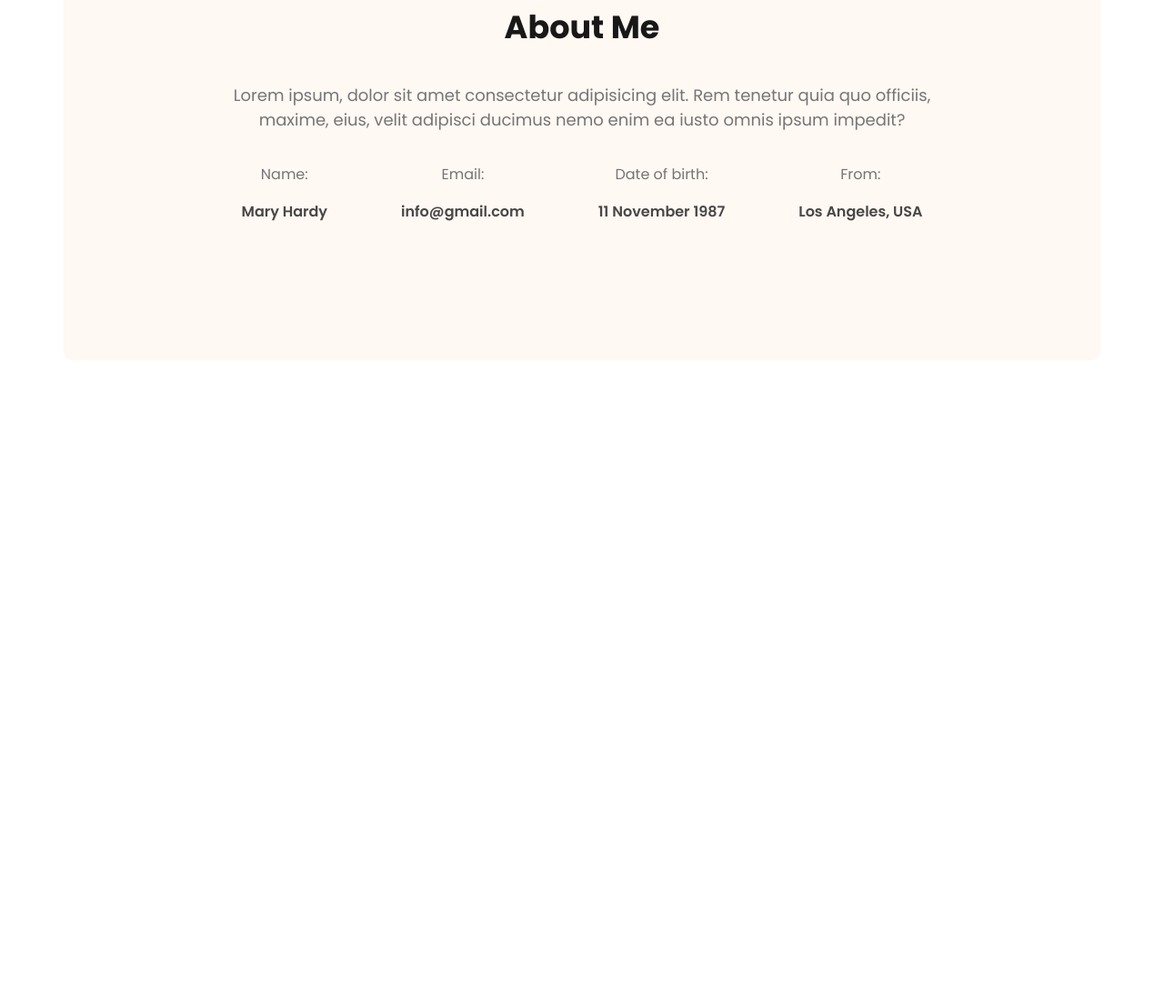
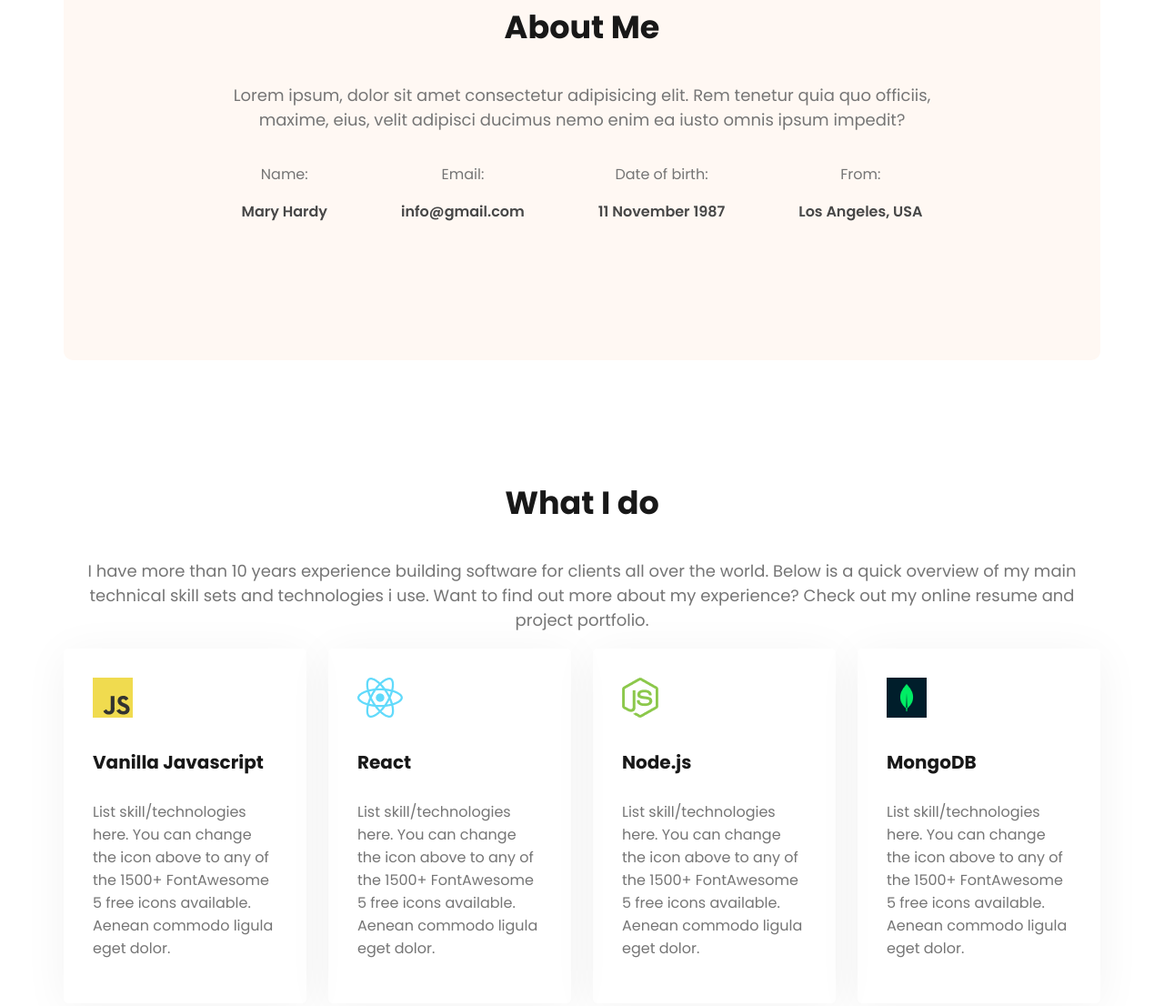
Before and after one commit to mfbhai10/web_dev_portfolio_PH, a plain HTML site: page index.html in a window 1280 px wide. Shown: the part 1134-2240 px from the top of the page at 91% size. Before the commit the page ends 1538 px from the top, so only its background shows below. Drawn offline with Linux system fonts and the light colour scheme.

Commit message:
Skill section added

```diff
--- a/index.html
+++ b/index.html
@@ -37,11 +37,12 @@
 
     <main>
       <section class="about secondary-bgc">
+        <div class="about-box">
           <h3 class="section-title">About Me</h3>
           <p class="section-description">
-          Lorem ipsum, dolor sit amet consectetur adipisicing elit. Rem tenetur
-          quia quo officiis, maxime, eius, velit adipisci ducimus nemo enim ea
-          iusto omnis ipsum impedit?
+            Lorem ipsum, dolor sit amet consectetur adipisicing elit. Rem
+            tenetur quia quo officiis, maxime, eius, velit adipisci ducimus nemo
+            enim ea iusto omnis ipsum impedit?
           </p>
           <div class="about-items">
             <div class="about-item">
@@ -61,6 +62,56 @@
               <p class="item-description">Los Angeles, USA</p>
             </div>
           </div>
+        </div>
+      </section>
+
+      <section class="skills">
+        <h3 class="section-title text-center">What I do</h3>
+        <p class="section-description text-center">
+          I have more than 10 years experience building software for clients all
+          over the world. Below is a quick overview of my main technical skill
+          sets and technologies i use. Want to find out more about my
+          experience? Check out my online resume and project portfolio.
+        </p>
+
+        <div class="skills-container">
+          <div class="skill">
+            <img src="./images/icons/js.png" alt="JS" />
+            <h4 class="skill-title">Vanilla Javascript</h4>
+            <p class="skill-description">
+              List skill/technologies here. You can change the icon above to any
+              of the 1500+ FontAwesome 5 free icons available. Aenean commodo
+              ligula eget dolor.
+            </p>
+          </div>
+          <div class="skill">
+            <img src="./images/icons/react.png" alt="React" />
+            <h4 class="skill-title">React</h4>
+            <p class="skill-description">
+              List skill/technologies here. You can change the icon above to any
+              of the 1500+ FontAwesome 5 free icons available. Aenean commodo
+              ligula eget dolor.
+            </p>
+          </div>
+          <div class="skill">
+            <img src="./images/icons/nodejs.png" alt="Node.js" />
+            <h4 class="skill-title">Node.js</h4>
+            <p class="skill-description">
+              List skill/technologies here. You can change the icon above to any
+              of the 1500+ FontAwesome 5 free icons available. Aenean commodo
+              ligula eget dolor.
+            </p>
+          </div>
+          <div class="skill">
+            <img src="./images/icons/mongo.png" alt="MongoDB" />
+            <h4 class="skill-title">MongoDB</h4>
+            <p class="skill-description">
+              List skill/technologies here. You can change the icon above to any
+              of the 1500+ FontAwesome 5 free icons available. Aenean commodo
+              ligula eget dolor.
+            </p>
+          </div>
+        </div>
       </section>
     </main>
 
--- a/style.css
+++ b/style.css
@@ -31,6 +31,11 @@
   background-repeat: no-repeat;
   background-position: top left, bottom right;
 }
+
+.text-center {
+  text-align: center;
+}
+
 /* Nav style adding */
 nav {
   display: flex;
@@ -112,6 +117,10 @@
   border-radius: 10px;
 }
 
+.about-box {
+  border: 1px sold var(--dark-3);
+}
+
 .about-items {
   display: flex;
   justify-content: space-around;
@@ -123,3 +132,28 @@
   color: var(--dark-2);
   font-weight: 600;
 }
+
+/* skills style */
+.skills {
+  margin-top: 130px;
+}
+
+.skills-container {
+  display: flex;
+  gap: 24px;
+}
+
+.skill {
+  padding: 32px;
+  border-radius: 5px;
+  box-shadow: 0px 6px 50px 0px rgba(0, 0, 0, 0.05);
+}
+
+.skill-title {
+  font-size: 20px;
+  color: var(--dark-1);
+}
+.skill-description {
+  color: var(--dark-3);
+  font-size: 16px;
+}
```
Lines whose indentation alone changed are shown as unchanged.
